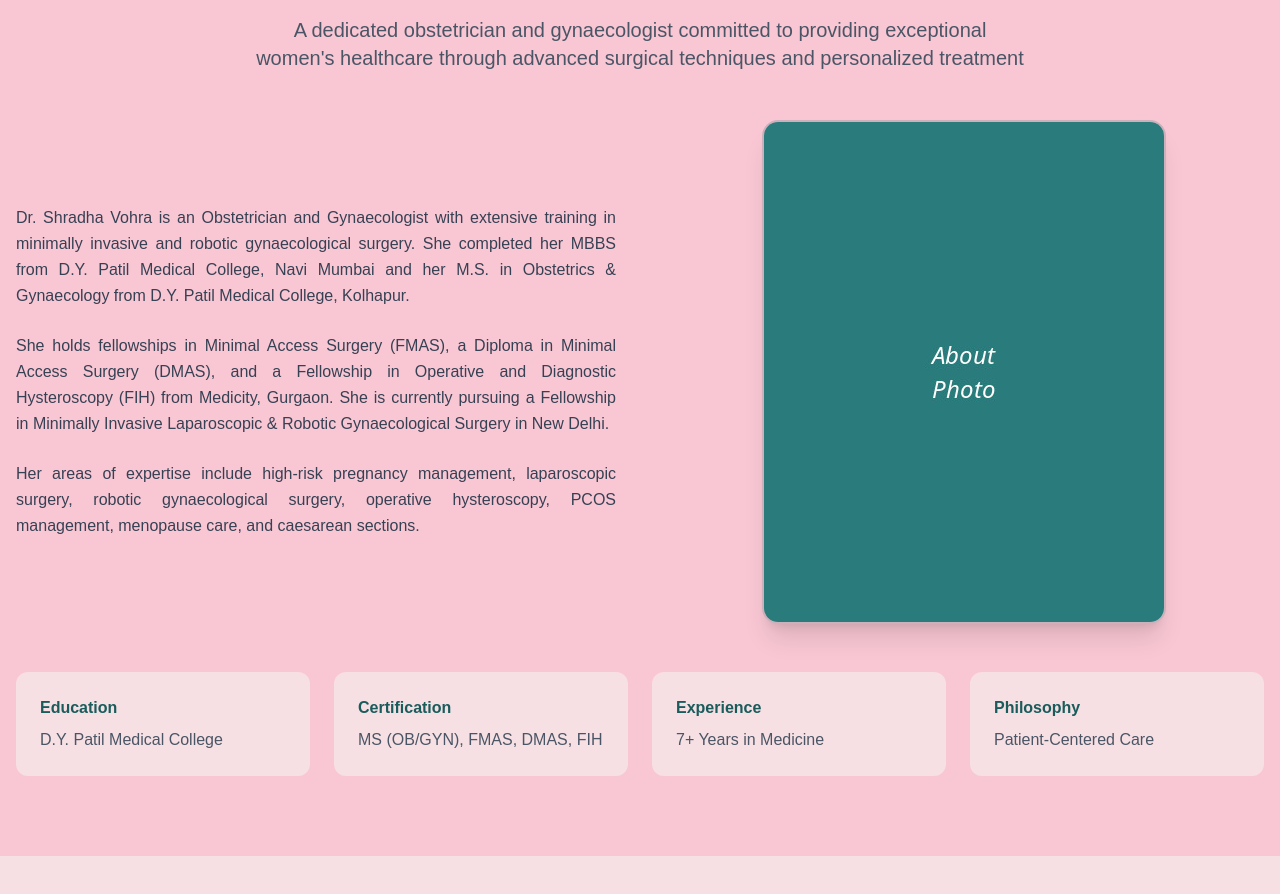
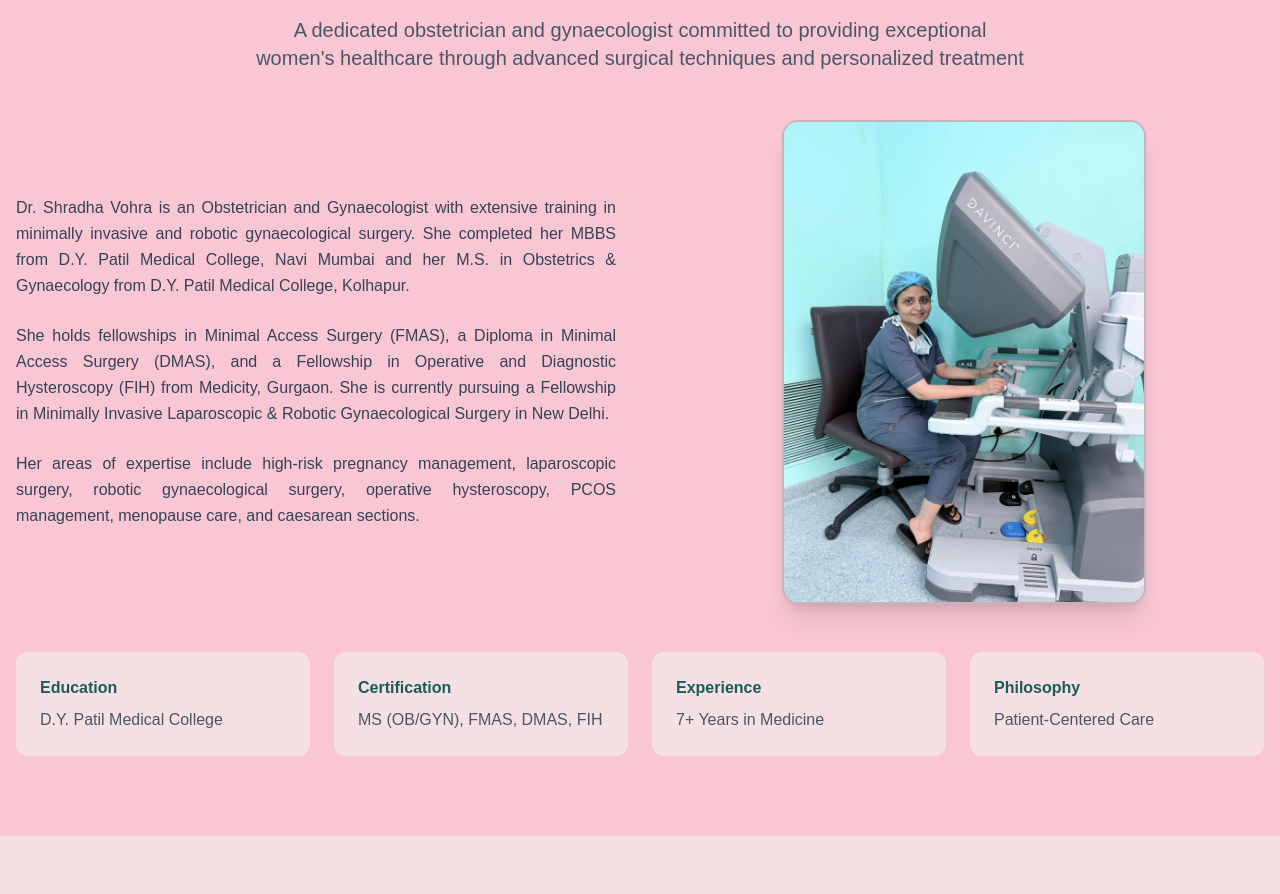
Before and after one commit to higrov/shradhavohra, a Next.js app: page / in a window 1280 px wide. Shown: the part 1080-1974 px from the top of the page. Built offline with nearby package versions, Linux system fonts and the light colour scheme.

Commit message:
Add real Hero and About photos; adjust About photo aspect ratio
- Replace placeholder swatches with real profile and about photos
- Set About image dimensions to 360x640 to match portrait aspect

```diff
--- a/app/components/About.tsx
+++ b/app/components/About.tsx
@@ -41,8 +41,8 @@ export default function About() {
               <Image
                 src="/about-photo.jpg"
                 alt="Dr. Shradha Vohra"
-                width={400}
-                height={500}
+                width={360}
+                height={640}
                 className="object-cover"
               />
             </div>
```
Also changed, not shown: public/about-photo.jpg, public/profile-photo.jpg.
